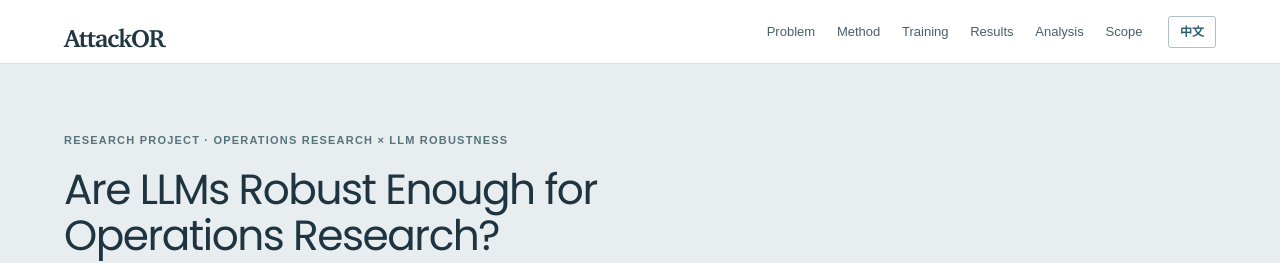
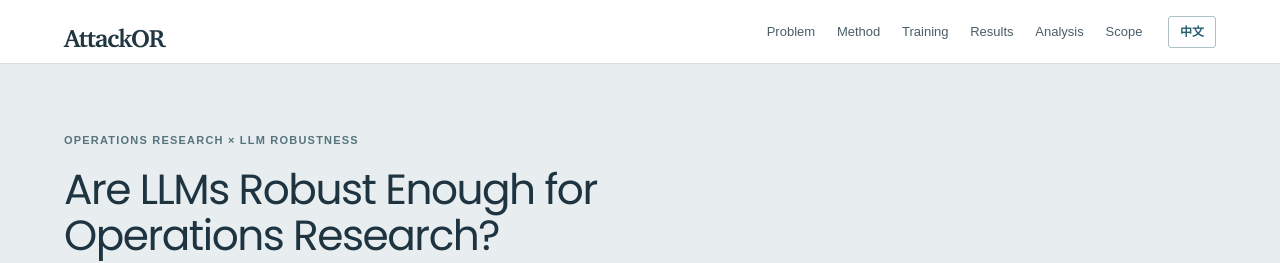
Before and after one commit to HanxiZhu/attackor-project-page, a plain HTML site: page index.html in a window 1280 px wide. Shown: the top 263 px of the page. Drawn offline with Linux system fonts and the light colour scheme.

Commit message:
Simplify AttackOR hero eyebrow

```diff
--- a/index.html
+++ b/index.html
@@ -28,7 +28,7 @@
 
   <div class="container blog hero" id="top">
     <div class="hero-inner">
-      <p class="eyebrow" data-en="RESEARCH PROJECT · OPERATIONS RESEARCH × LLM ROBUSTNESS" data-zh="研究项目 · 运筹优化 × 大模型鲁棒性">RESEARCH PROJECT · OPERATIONS RESEARCH × LLM ROBUSTNESS</p>
+      <p class="eyebrow" data-en="OPERATIONS RESEARCH × LLM ROBUSTNESS" data-zh="运筹优化 × 大模型鲁棒性">OPERATIONS RESEARCH × LLM ROBUSTNESS</p>
       <h1 class="title">Are LLMs Robust Enough for Operations Research?<br><em>An Adversarial Attack and Defense Study via AttackOR</em></h1>
       <p class="author">Hanxi Zhu<sup>1</sup> · Jingru Yu<sup>2</sup> · Yan Teng<sup>3</sup> · Jian Wang<sup>1</sup> · Yi Yu<sup>4</sup></p>
       <p class="affiliations"><sup>1</sup>Fudan University · <sup>2</sup>Hangzhou International Innovation Institute, Beihang University<br><sup>3</sup>Shanghai Artificial Intelligence Laboratory · <sup>4</sup>New York University Abu Dhabi</p>
```
